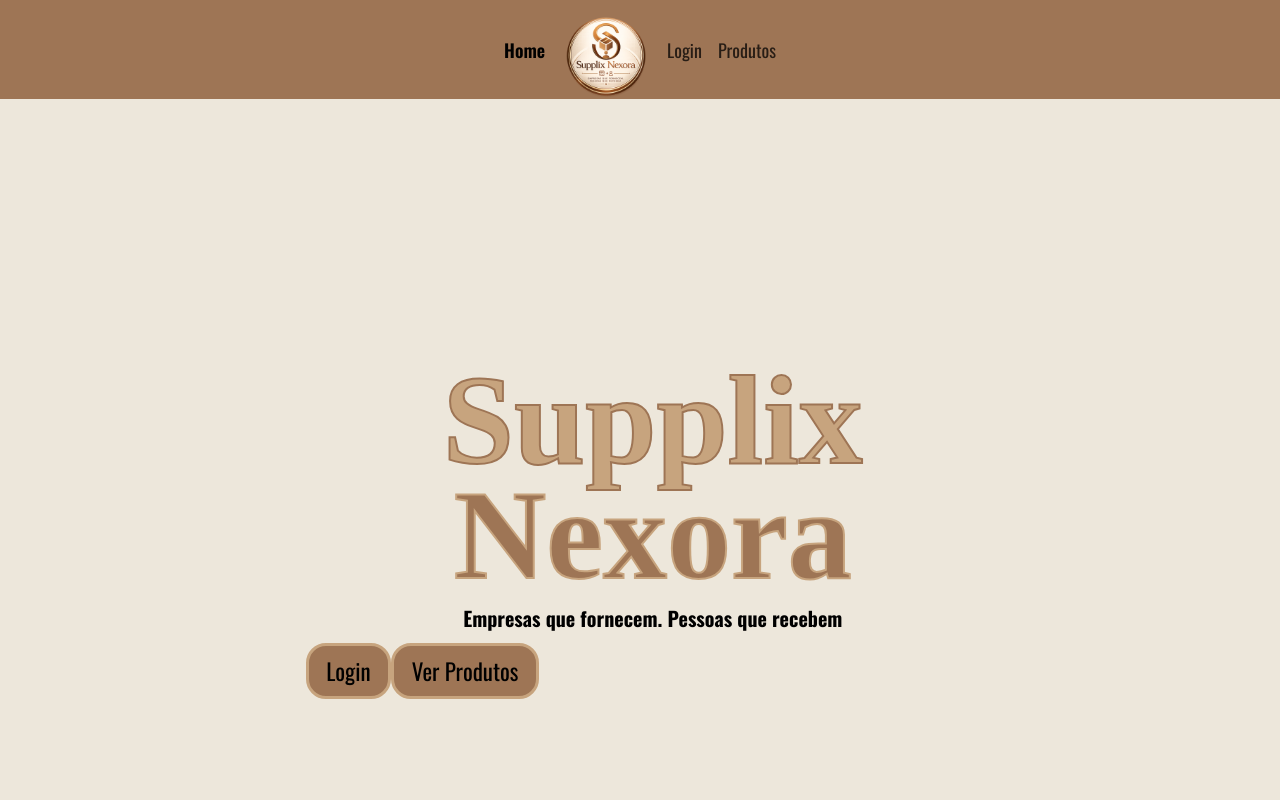
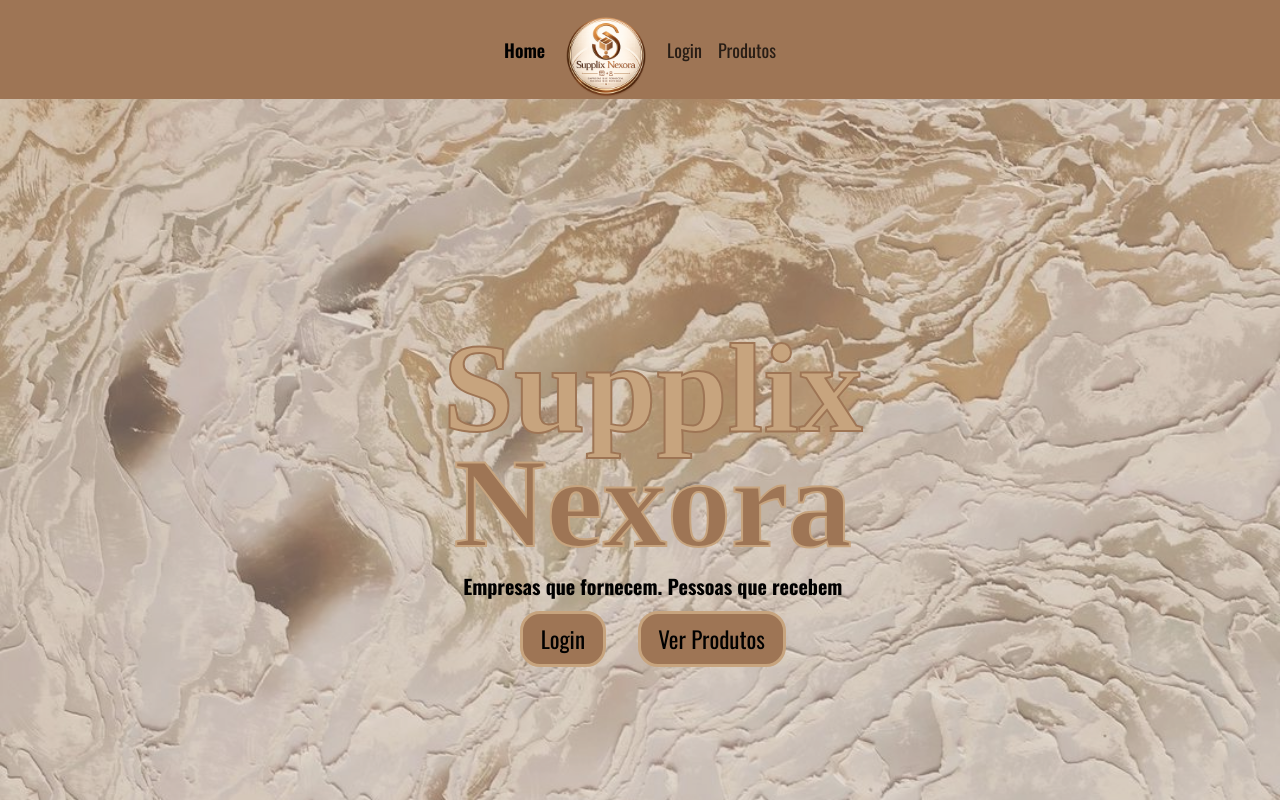
Before and after one commit to beatryzcsr/Projeto_revisao, a React (Vite) app in the folder Front-End/: page /home in a window 1280 px wide. Shown: the top 800 px of the page. Built offline with nearby package versions, Linux system fonts and the light colour scheme; a web font is replaced by a local one.

Commit message:
CSS HOME

```diff
--- a/Front-End/src/index.css
+++ b/Front-End/src/index.css
@@ -77,11 +77,15 @@ body {
 
 /* ── CONTAINER E ELEMENTOS DECORATIVOS ── */
 .container {
-  max-width: 720px;
-  margin: 2rem auto;
   display: flex;
   flex-direction: column;
   width: 100%;
+}
+
+.home-actions {
+  display: flex;
+  align-self: center;
+  gap: 2rem;
 }
 
 .element1 {
--- a/Front-End/src/pages/Home.jsx
+++ b/Front-End/src/pages/Home.jsx
@@ -8,6 +8,7 @@ export default function Home() {
 
       <div className="container">
 
+ <div className='imagem'>
 
         <div className="home-main">
           <h1 className="t1">Supplix</h1>
@@ -23,6 +24,7 @@ export default function Home() {
             </Link>
           </div>
         </div>
+ </div>
 
         <section className="info">
           <div className="aboutUs">
```
